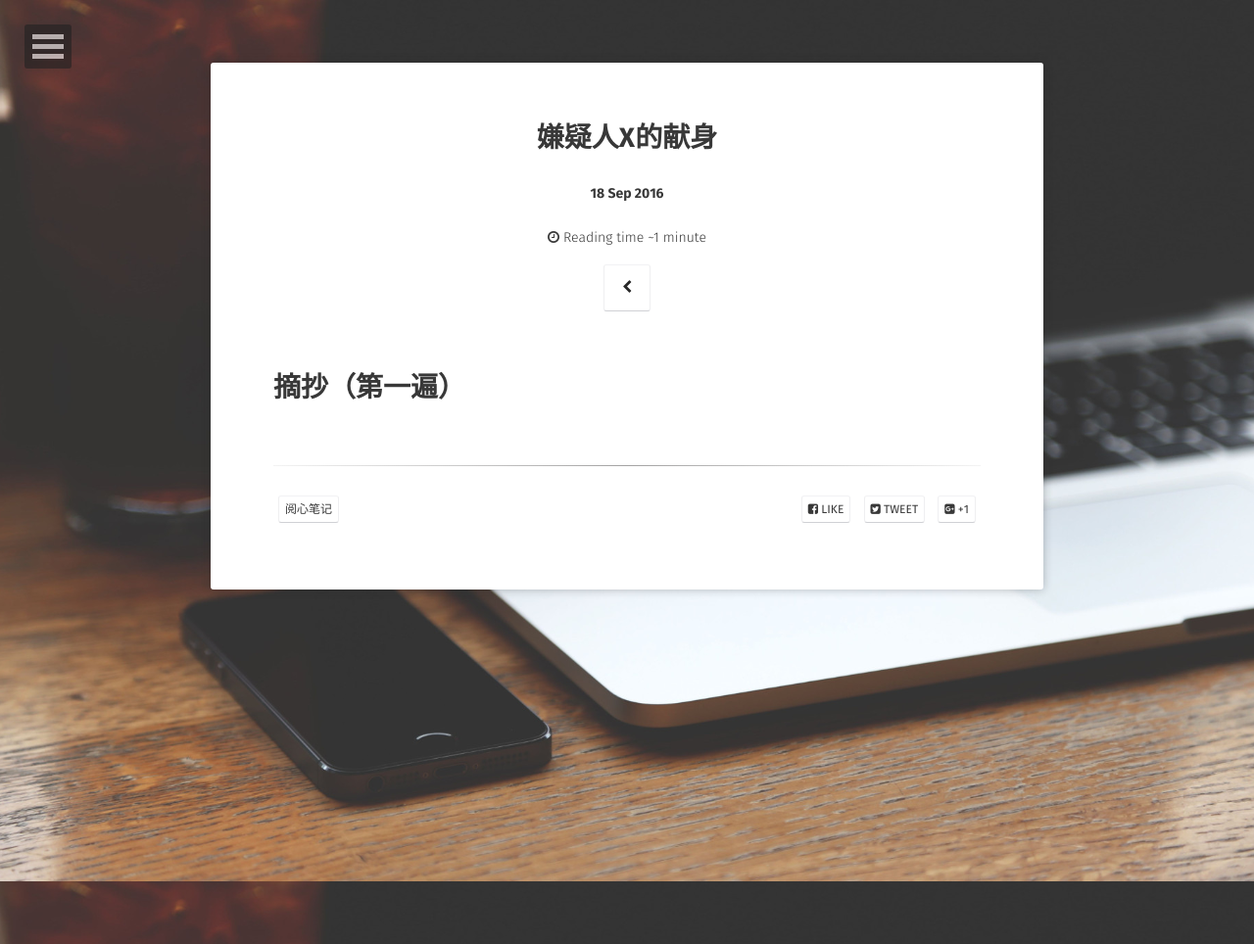
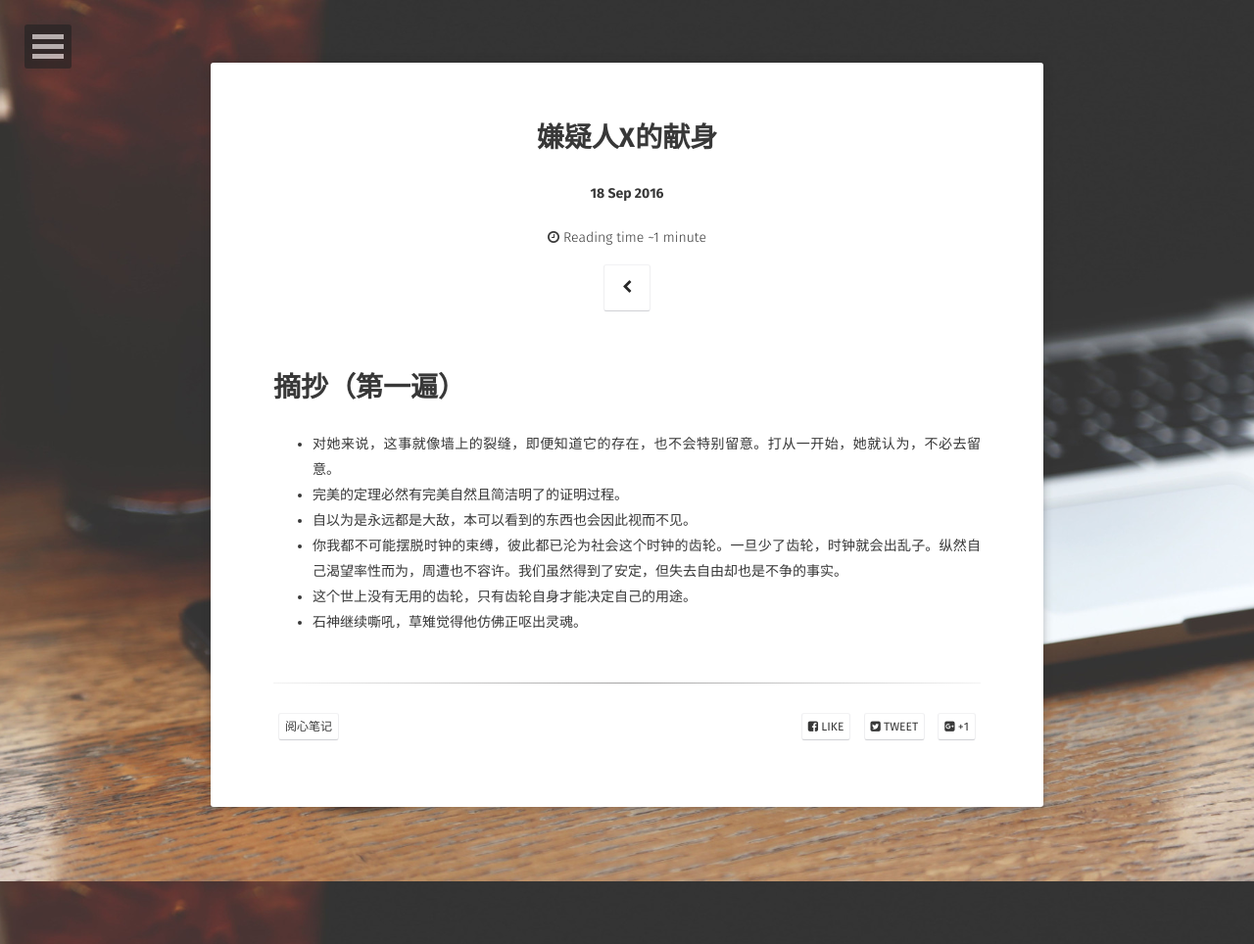
Before and after one commit to ridikuius/ridikuius.github.io, a Jekyll site: the page built from _posts/2016-09-18-《嫌疑人X的献身》.md, in a window 1280 px wide. Shown: the whole page at 98% size. Built offline with Jekyll 4.4.1, drawn with Linux system fonts in a browser that asks for light colours; some web fonts are replaced.

Commit message:
Update 2016-09-18-《嫌疑人X的献身》.md
first read end

```diff
--- a/_posts/2016-09-18-《嫌疑人X的献身》.md
+++ b/_posts/2016-09-18-《嫌疑人X的献身》.md
@@ -9,3 +9,9 @@ tag:
 ---
 
 # 摘抄（第一遍）
+* 对她来说，这事就像墙上的裂缝，即便知道它的存在，也不会特别留意。打从一开始，她就认为，不必去留意。
+* 完美的定理必然有完美自然且简洁明了的证明过程。
+* 自以为是永远都是大敌，本可以看到的东西也会因此视而不见。
+* 你我都不可能摆脱时钟的束缚，彼此都已沦为社会这个时钟的齿轮。一旦少了齿轮，时钟就会出乱子。纵然自己渴望率性而为，周遭也不容许。我们虽然得到了安定，但失去自由却也是不争的事实。
+* 这个世上没有无用的齿轮，只有齿轮自身才能决定自己的用途。
+* 石神继续嘶吼，草雉觉得他仿佛正呕出灵魂。
```
